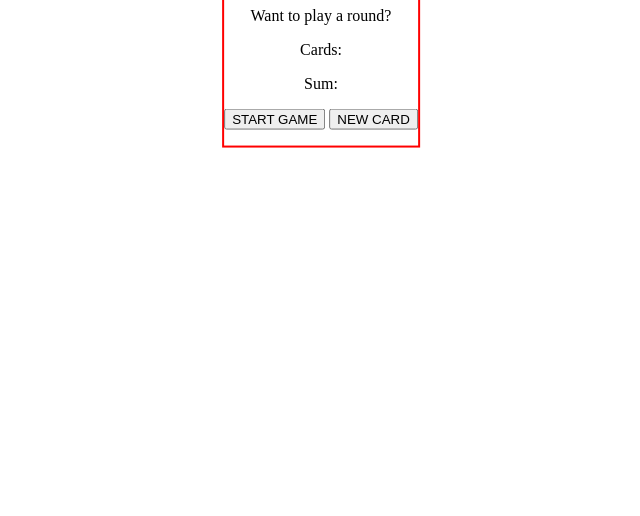
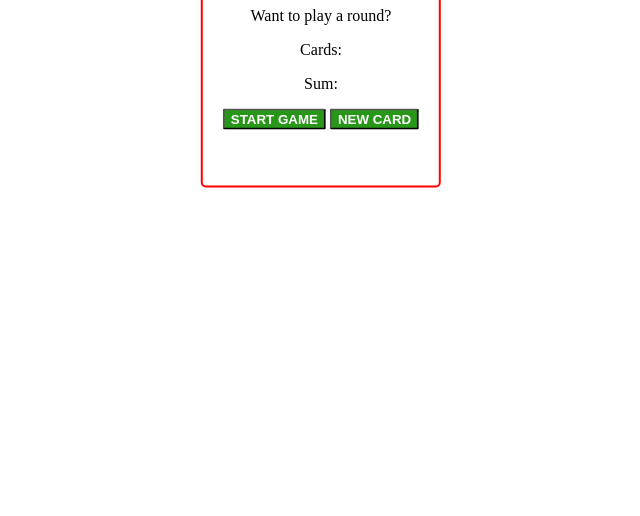
Before and after one commit to ElijahTobs/BlackJack-Game, a plain HTML site: page index.html in a window 1280 px wide. Shown: the part 284-800 px from the top of the page, without its empty margins (319-959 px from the left). Drawn offline with Linux system fonts and the light colour scheme.

Commit message:
Add little styling

```diff
--- a/index.html
+++ b/index.html
@@ -13,8 +13,8 @@
     <p id="intro">Want to play a round?</p>
     <p id="cards">Cards:</p>
     <p id="sum">Sum:</p>
-    <button onclick="startGame()">START GAME</button>
-    <button onclick="newCard()">NEW CARD</button>
+    <button id="start" onclick="startGame()">START GAME</button>
+    <button id="new" onclick="newCard()">NEW CARD</button>
     <p></p>
   </main>
 
--- a/style.css
+++ b/style.css
@@ -3,7 +3,17 @@ main {
   left: 50%;
   position: absolute;
   border: 2px red solid;
+  border-radius: 5px;
+  padding: 40px 20px;
   text-align: center;
   -ms-transform: translate(-50%, -50%);
   transform: translate(-50%, -50%);
 }
+
+#start,
+#new {
+  border-radius: 2px;
+  background-color: rgb(40, 151, 25);
+  color: #fff;
+  font-weight: 700;
+}
```
